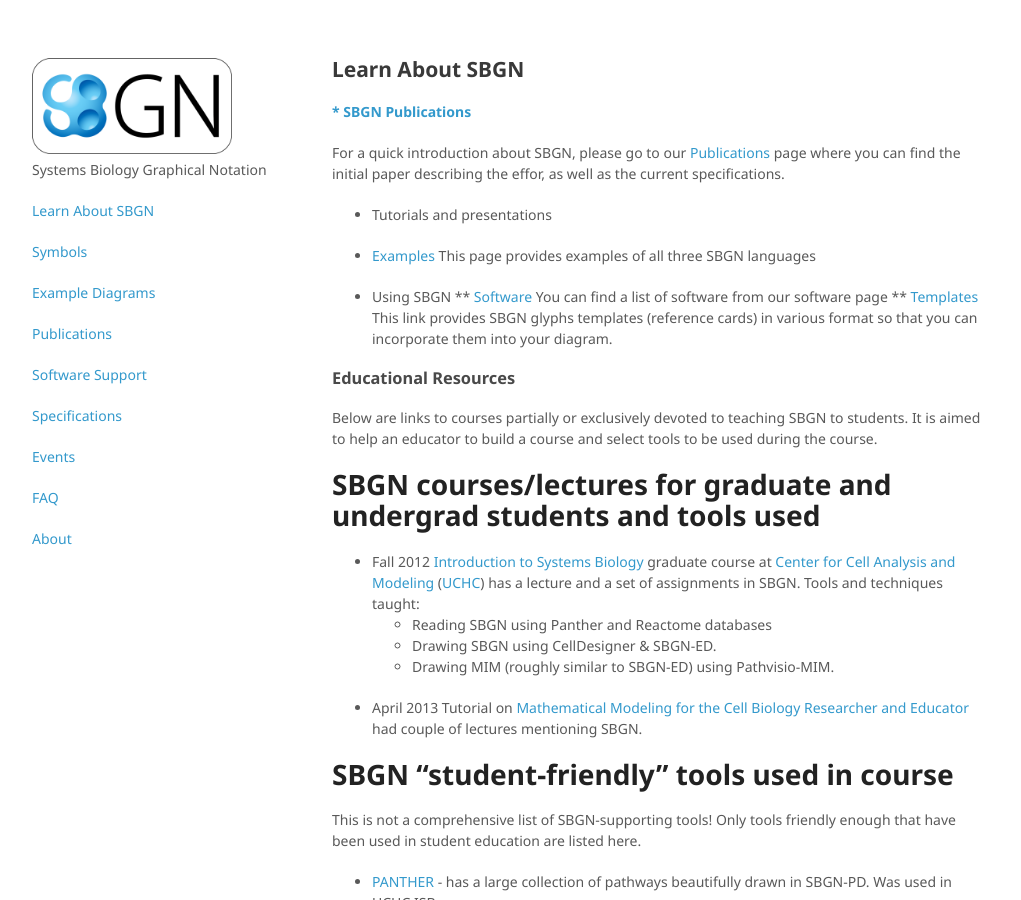
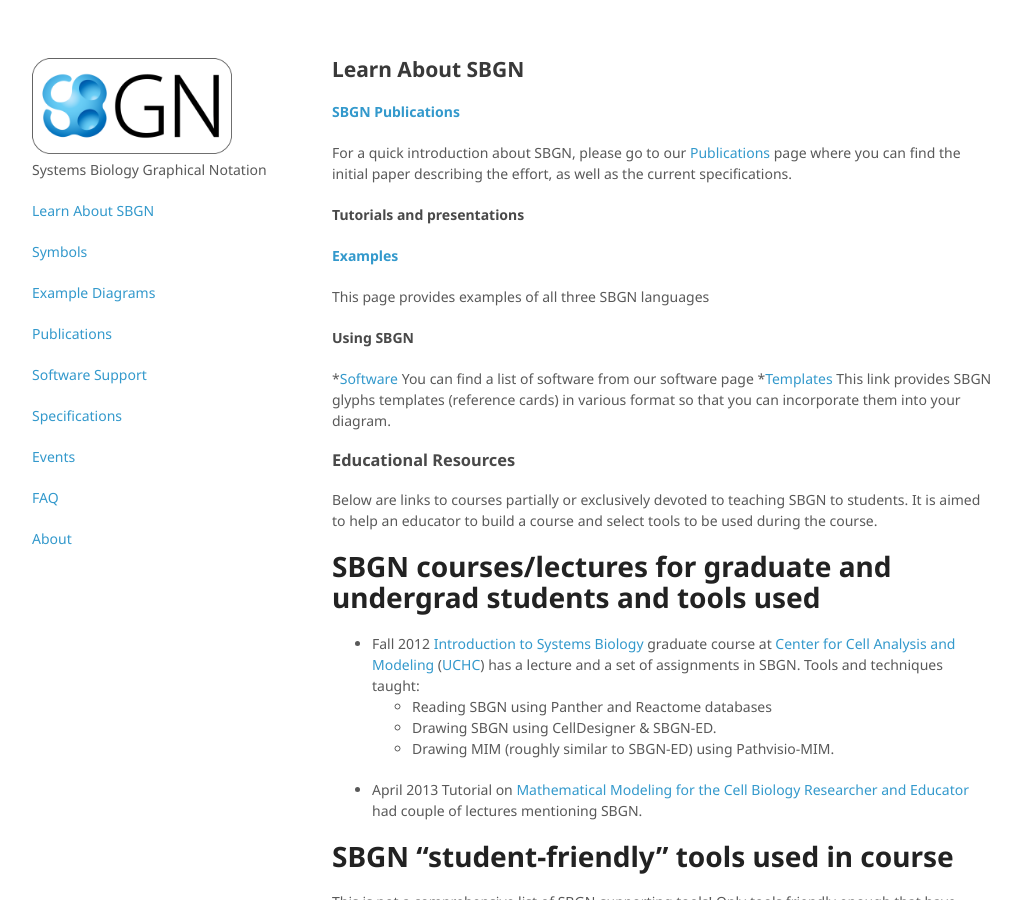
Before and after one commit to sbgn/sbgn, a Jekyll site: the page built from docs/learn_about_sbgn.md, in a window 1280 px wide and 900 px high. Shown: the whole window, without its empty margins (128-1149 px from the left). Built offline with Jekyll 4.4.1, drawn with Linux system fonts in a browser that asks for light colours.

Commit message:
Update learn_about_sbgn.md

```diff
--- a/docs/learn_about_sbgn.md
+++ b/docs/learn_about_sbgn.md
@@ -6,17 +6,17 @@
 
 ## Learn About SBGN
 
-#### [* SBGN Publications](publications.md)
-For a quick introduction about SBGN, please go to our [Publications](publications.md) page where you can find the initial paper describing the effor, as well as the current specifications.
+#### [SBGN Publications](publications.md)
+For a quick introduction about SBGN, please go to our [Publications](publications.md) page where you can find the initial paper describing the effort, as well as the current specifications.
 
-* Tutorials and presentations
+#### Tutorials and presentations
 
-* [Examples](examples.md)
+#### [Examples](examples.md)
 This page provides examples of all three SBGN languages
 
-* Using SBGN
-** [Software](software.md) You can find a list of software from our software page
-** [Templates](templates.md) This link provides SBGN glyphs templates (reference cards) in various format so that you can incorporate them into your diagram.
+#### Using SBGN
+*[Software](software.md) You can find a list of software from our software page
+*[Templates](templates.md) This link provides SBGN glyphs templates (reference cards) in various format so that you can incorporate them into your diagram.
 
 ### Educational Resources
 
```
